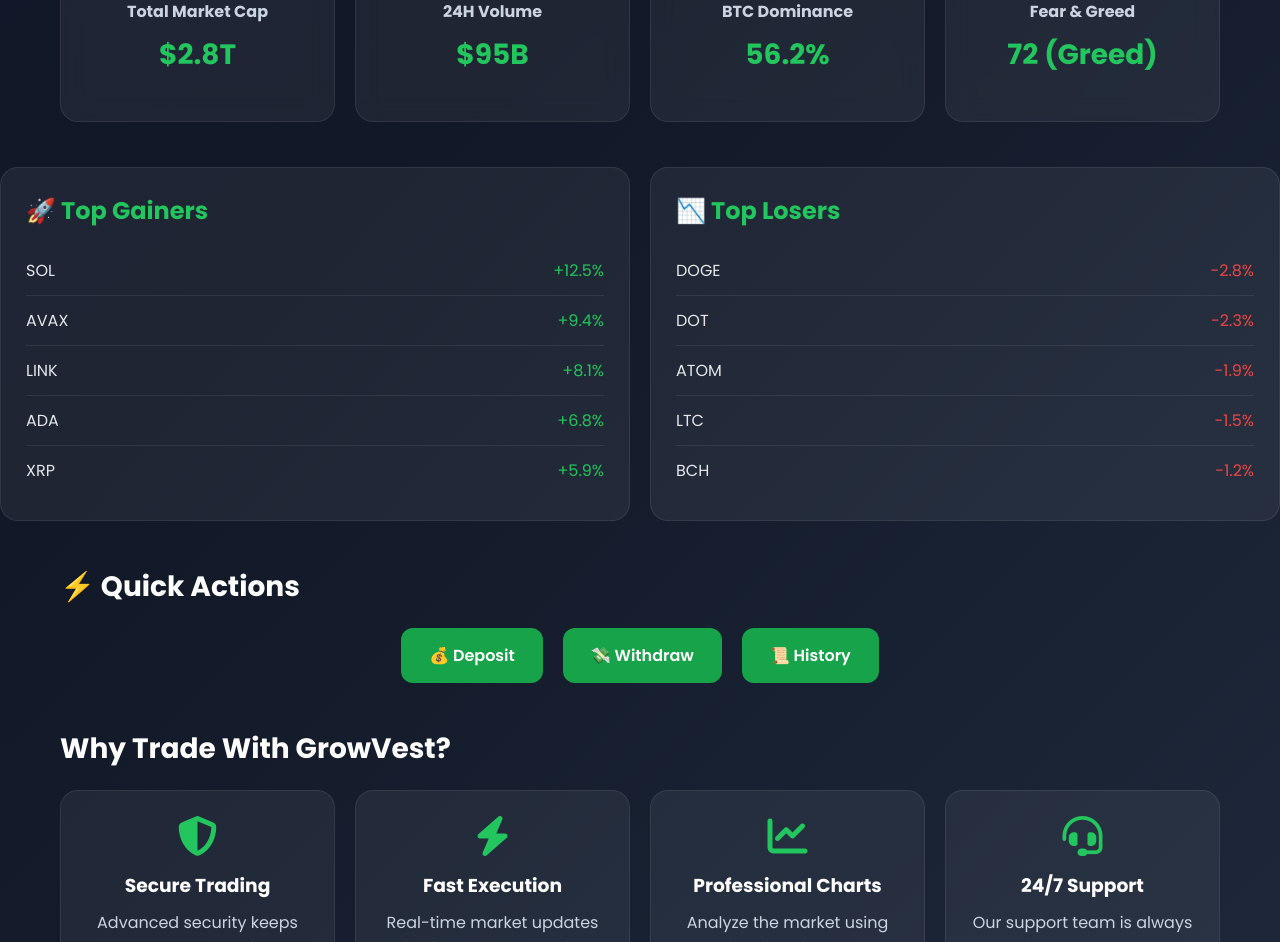
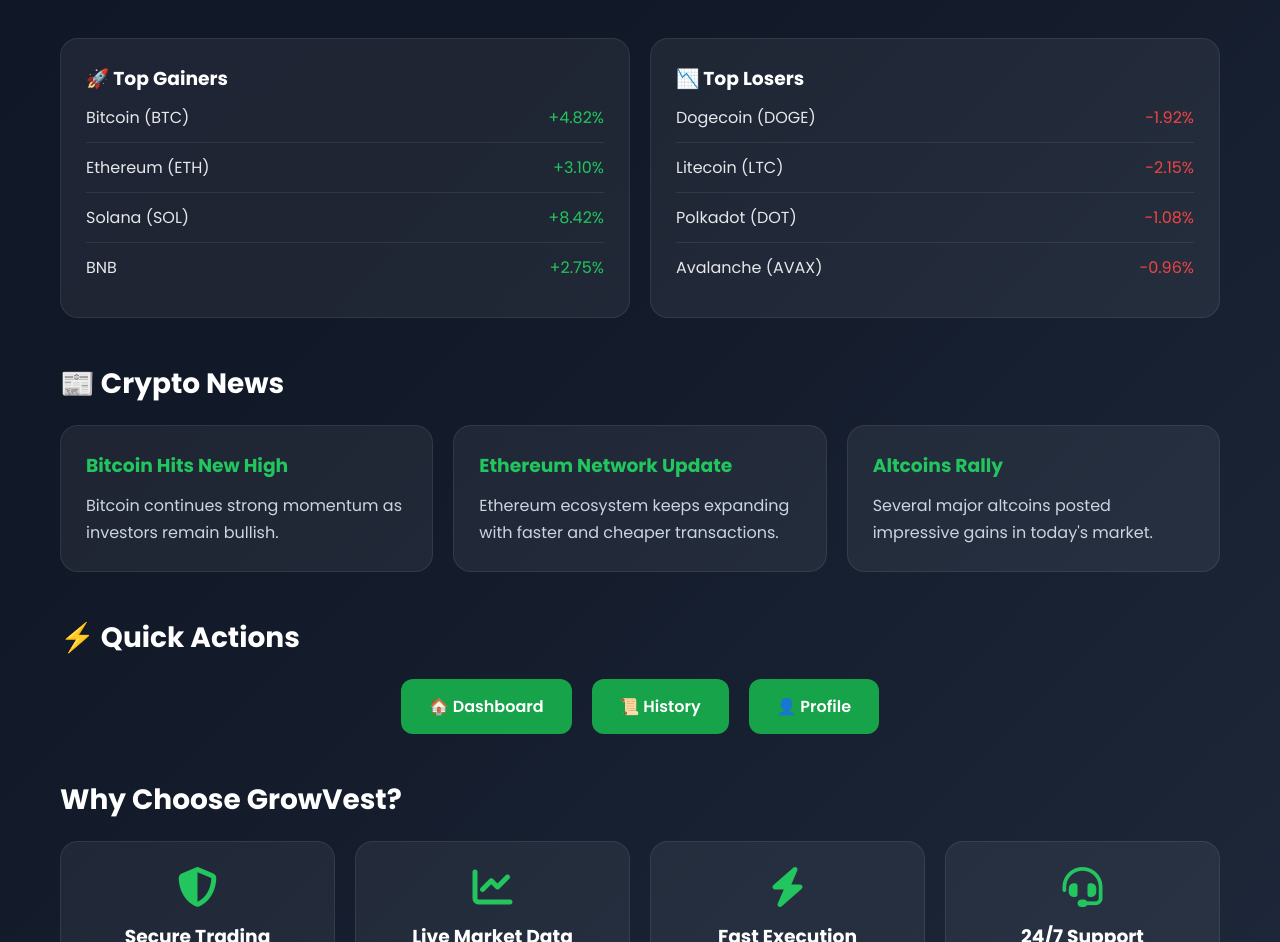
Before and after one commit to arshdeep68083-cyber/growvest, a plain HTML site: page trading.html in a window 1280 px wide. Shown: the part 1283-2225 px from the top of the page. Drawn offline with Linux system fonts and the light colour scheme; a script that the page names is missing.

Commit message:
Update trading.html

```diff
--- a/trading.html
+++ b/trading.html
@@ -1,12 +1,10 @@
 <!DOCTYPE html>
 <html lang="en">
-
 <head>
-
 <meta charset="UTF-8">
 <meta name="viewport" content="width=device-width, initial-scale=1.0">
 
-<title>GrowVest Live Trading</title>
+<title>GrowVest - Live Trading</title>
 
 <link rel="stylesheet" href="dashboard.css">
 
@@ -20,10 +18,7 @@
 <script src="https://s3.tradingview.com/tv.js"></script>
 
 </head>
-
 <body>
-
-<div class="dashboard">
 
 <header class="topbar">
 
@@ -34,7 +29,7 @@
 
     <div class="menu">
         <i class="fa-solid fa-bell"></i>
-<i class="fa-solid fa-wallet"></i>
+        <i class="fa-solid fa-user"></i>
     </div>
 
 </header>
@@ -43,7 +38,7 @@
 
     <h1>📈 Live Trading</h1>
 
-<p>Track live cryptocurrency markets in real time.</p>
+    <p>Track cryptocurrency markets in real time.</p>
 
 </section>
 
@@ -51,7 +46,7 @@
 
     <h2>BTC / USDT Live Chart</h2>
 
-<div id="tradingview_chart"></div>
+    <div id="tradingview_chart" style="height:600px;width:100%;"></div>
 
 </section>
 
@@ -66,7 +61,6 @@
     "locale": "en",
     "toolbar_bg": "#111827",
     "enable_publishing": false,
-    "hide_top_toolbar": false,
     "allow_symbol_change": true,
     "container_id": "tradingview_chart"
 });
@@ -80,22 +74,22 @@
 
 <div class="coin-card">
 <h3>Bitcoin (BTC)</h3>
-<p>Price: Loading...</p>
+<p>$108,000+</p>
 </div>
 
 <div class="coin-card">
 <h3>Ethereum (ETH)</h3>
-<p>Price: Loading...</p>
+<p>$2,500+</p>
 </div>
 
 <div class="coin-card">
 <h3>BNB</h3>
-<p>Price: Loading...</p>
+<p>$650+</p>
 </div>
 
 <div class="coin-card">
 <h3>Solana (SOL)</h3>
-<p>Price: Loading...</p>
+<p>$150+</p>
 </div>
 
 </div>
@@ -105,63 +99,52 @@
 
     <h2>📊 Market Overview</h2>
 
-    <div class="market-overview">
+    <div class="market-grid">
 
-        <div class="overview-card">
-            <i class="fa-solid fa-coins"></i>
-            <h3>Total Market Cap</h3>
-            <h2>$2.8T</h2>
+        <div class="market-box">
+            <h3>🚀 Top Gainers</h3>
+            <ul>
+                <li>Bitcoin (BTC) <span style="float:right;color:#22c55e;">+4.82%</span></li>
+                <li>Ethereum (ETH) <span style="float:right;color:#22c55e;">+3.10%</span></li>
+                <li>Solana (SOL) <span style="float:right;color:#22c55e;">+8.42%</span></li>
+                <li>BNB <span style="float:right;color:#22c55e;">+2.75%</span></li>
+            </ul>
         </div>
 
-        <div class="overview-card">
-            <i class="fa-solid fa-chart-column"></i>
-            <h3>24H Volume</h3>
-            <h2>$95B</h2>
-        </div>
-
-        <div class="overview-card">
-            <i class="fa-brands fa-bitcoin"></i>
-            <h3>BTC Dominance</h3>
-            <h2>56.2%</h2>
-        </div>
-
-        <div class="overview-card">
-            <i class="fa-solid fa-fire"></i>
-            <h3>Fear & Greed</h3>
-            <h2>72 (Greed)</h2>
+        <div class="market-box">
+            <h3>📉 Top Losers</h3>
+            <ul>
+                <li>Dogecoin (DOGE) <span style="float:right;color:#ef4444;">-1.92%</span></li>
+                <li>Litecoin (LTC) <span style="float:right;color:#ef4444;">-2.15%</span></li>
+                <li>Polkadot (DOT) <span style="float:right;color:#ef4444;">-1.08%</span></li>
+                <li>Avalanche (AVAX) <span style="float:right;color:#ef4444;">-0.96%</span></li>
+            </ul>
         </div>
 
     </div>
 
 </section>
 
-<section class="market-grid">
+<section class="news-section">
 
-    <div class="market-box">
+    <h2>📰 Crypto News</h2>
 
-        <h2>🚀 Top Gainers</h2>
+    <div class="news-grid">
 
-        <ul>
-            <li><span>SOL</span><span style="color:#22c55e;">+12.5%</span></li>
-            <li><span>AVAX</span><span style="color:#22c55e;">+9.4%</span></li>
-            <li><span>LINK</span><span style="color:#22c55e;">+8.1%</span></li>
-            <li><span>ADA</span><span style="color:#22c55e;">+6.8%</span></li>
-            <li><span>XRP</span><span style="color:#22c55e;">+5.9%</span></li>
-        </ul>
-
+        <div class="news-card">
+            <h3>Bitcoin Hits New High</h3>
+            <p>Bitcoin continues strong momentum as investors remain bullish.</p>
         </div>
 
-    <div class="market-box">
+        <div class="news-card">
+            <h3>Ethereum Network Update</h3>
+            <p>Ethereum ecosystem keeps expanding with faster and cheaper transactions.</p>
+        </div>
 
-        <h2>📉 Top Losers</h2>
-
-        <ul>
-            <li><span>DOGE</span><span style="color:#ef4444;">-2.8%</span></li>
-            <li><span>DOT</span><span style="color:#ef4444;">-2.3%</span></li>
-            <li><span>ATOM</span><span style="color:#ef4444;">-1.9%</span></li>
-            <li><span>LTC</span><span style="color:#ef4444;">-1.5%</span></li>
-            <li><span>BCH</span><span style="color:#ef4444;">-1.2%</span></li>
-        </ul>
+        <div class="news-card">
+            <h3>Altcoins Rally</h3>
+            <p>Several major altcoins posted impressive gains in today's market.</p>
+        </div>
 
     </div>
 
@@ -173,43 +156,43 @@
 
     <div class="action-buttons">
 
-        <a href="deposit.html" class="action-btn">💰 Deposit</a>
+        <a href="dashboard.html" class="action-btn deposit">🏠 Dashboard</a>
 
-        <a href="withdraw.html" class="action-btn">💸 Withdraw</a>
+        <a href="history.html" class="action-btn withdraw">📜 History</a>
 
-        <a href="history.html" class="action-btn">📜 History</a>
+        <a href="profile.html" class="action-btn support">👤 Profile</a>
 
     </div>
 
 </section>
 <section class="benefits-section">
 
-    <h2>Why Trade With GrowVest?</h2>
+    <h2>Why Choose GrowVest?</h2>
 
     <div class="benefits-grid">
 
         <div class="benefit-card">
             <i class="fa-solid fa-shield-halved"></i>
             <h3>Secure Trading</h3>
-            <p>Advanced security keeps your account and funds protected.</p>
+            <p>Your funds are protected with advanced security.</p>
+        </div>
+
+        <div class="benefit-card">
+            <i class="fa-solid fa-chart-line"></i>
+            <h3>Live Market Data</h3>
+            <p>Monitor crypto prices and charts in real time.</p>
         </div>
 
         <div class="benefit-card">
             <i class="fa-solid fa-bolt"></i>
             <h3>Fast Execution</h3>
-            <p>Real-time market updates with fast order execution.</p>
-        </div>
-
-        <div class="benefit-card">
-            <i class="fa-solid fa-chart-line"></i>
-            <h3>Professional Charts</h3>
-            <p>Analyze the market using TradingView live charts.</p>
+            <p>Quick order execution with a smooth experience.</p>
         </div>
 
         <div class="benefit-card">
             <i class="fa-solid fa-headset"></i>
             <h3>24/7 Support</h3>
-            <p>Our support team is always available to help you.</p>
+            <p>Our support team is always ready to help you.</p>
         </div>
 
     </div>
@@ -223,13 +206,8 @@
         <span>Home</span>
     </a>
 
-    <a href="invest.html">
+    <a href="treding.html" class="active">
         <i class="fa-solid fa-chart-line"></i>
-        <span>Invest</span>
-    </a>
-
-    <a href="treding.html" class="active">
-        <i class="fa-solid fa-arrow-trend-up"></i>
         <span>Trading</span>
     </a>
 
@@ -245,8 +223,6 @@
 
 </nav>
 
-</div>
-
 <script src="dashboard.js"></script>
 
 </body>
```
Lines whose indentation alone changed are shown as unchanged.
